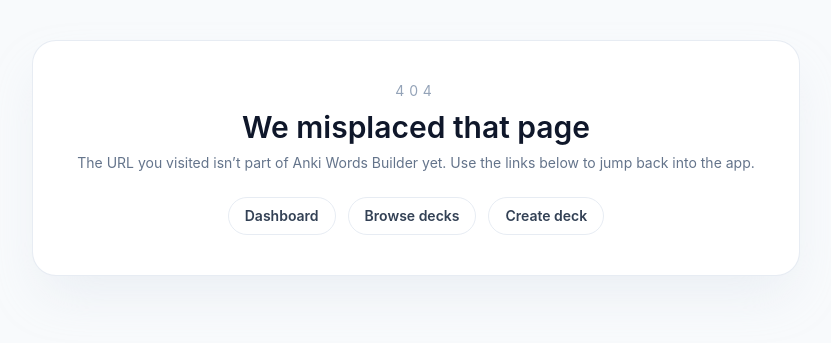
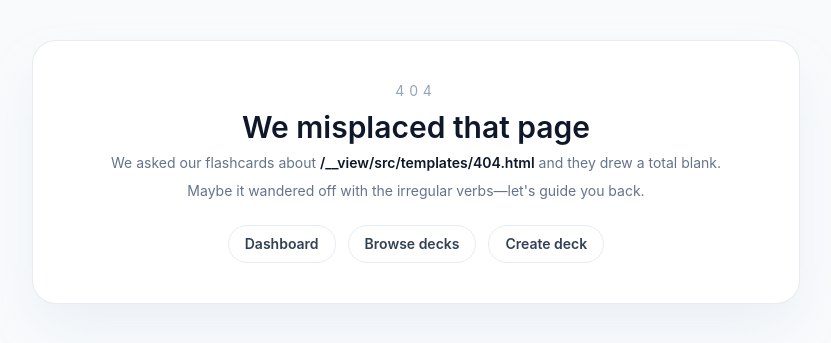
Before and after one commit to ambrustorok/anki-words-builder, a FastAPI app: template src/templates/404.html in a window 1280 px wide. Shown: the part 163-506 px from the top of the page, without its empty margins (224-1055 px from the left). Run offline with FastAPI, Linux system fonts and the light colour scheme; the template is opened without the code that fills it, so the values that code supplies are empty; some libraries are stand-ins or nearby versions.

Commit message:
Add playful 404 page

```diff
--- a/src/app.py
+++ b/src/app.py
@@ -82,6 +82,19 @@ def get_current_user(request: Request, email: str = Depends(get_authenticated_em
 def require_admin(user=Depends(get_current_user)):
     if not user.get("is_admin"):
         raise HTTPException(status_code=403, detail="Admin access required.")
+    return user
+
+
+def _resolve_optional_user(request: Request) -> Optional[dict]:
+    """Best-effort helper used outside normal dependency flow."""
+    try:
+        email = get_authenticated_email(request)
+        user = user_service.ensure_user(email, auto_admin_emails=ALWAYS_ADMIN_EMAILS)
+    except HTTPException:
+        return None
+    except Exception:
+        return None
+    request.state.user = user
     return user
 
 
@@ -780,10 +793,14 @@ def new_card(request: Request, deck_id: str, user=Depends(get_current_user)):
 
 @app.exception_handler(404)
 async def not_found_handler(request: Request, exc: HTTPException):
+    user = _resolve_optional_user(request)
     return templates.TemplateResponse(
         "404.html",
         {
             "request": request,
+            "user": user,
+            "missing_path": request.url.path,
+            "title": "Page not found",
         },
         status_code=404,
     )
--- a/src/templates/404.html
+++ b/src/templates/404.html
@@ -5,7 +5,10 @@
     <p class="text-sm uppercase tracking-[0.35em] text-slate-400 dark:text-slate-500">404</p>
     <h2 class="mt-2 text-3xl font-semibold text-slate-900 dark:text-white">We misplaced that page</h2>
     <p class="mt-2 text-sm text-slate-500 dark:text-slate-400">
-        The URL you visited isn’t part of Anki Words Builder yet. Use the links below to jump back into the app.
+        We asked our flashcards about <span class="font-semibold text-slate-900 dark:text-white">{{ missing_path or request.url.path }}</span> and they drew a total blank.
+    </p>
+    <p class="mt-2 text-sm text-slate-500 dark:text-slate-400">
+        Maybe it wandered off with the irregular verbs—let's guide you back.
     </p>
     <div class="mt-6 flex flex-wrap justify-center gap-3 text-sm">
         <a class="rounded-full border border-slate-200/80 px-4 py-2 font-semibold text-slate-700 transition hover:bg-slate-900/5 dark:border-white/20 dark:text-white dark:hover:bg-white/10" href="/">Dashboard</a>
```
